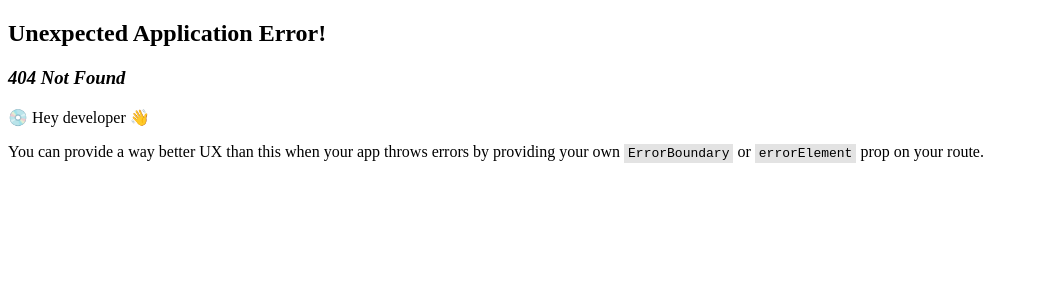
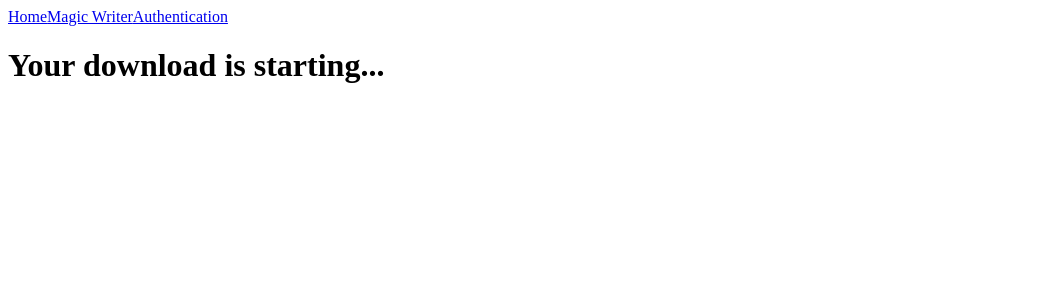
Before and after one commit to IsHaltEchtSo/magic_writer, a React (Vite) app in the folder frontend/: page /download in a window 1280 px wide. Before the commit this address had no page. Shown: the top 300 px of the page, without its empty margins (0-1039 px from the left). Built offline with nearby package versions, Linux system fonts and the light colour scheme.

Commit message:
Added downloading text

```diff
--- /dev/null
+++ b/frontend/src/download.jsx
@@ -0,0 +1,11 @@
+import NavigationBar from "./components/navbar";
+
+
+export default function DownloadPage() {
+    return (
+        <>
+            <NavigationBar />
+            <h1>Your download is starting...</h1>
+        </>
+    )
+}
--- a/frontend/src/main.jsx
+++ b/frontend/src/main.jsx
@@ -4,6 +4,7 @@ import { createBrowserRouter, RouterProvider} from "react-router-dom";
 import WriterPage from './writer.jsx';
 import IndexPage from './index.jsx'
 import AuthenticationPage from './authentication.jsx'
+import DownloadPage from './download.jsx'
 
 
 const router = createBrowserRouter([
@@ -16,6 +17,10 @@ const router = createBrowserRouter([
     element: <AuthenticationPage />,
   },
   {
+    path: "/download",
+    element: <DownloadPage />,
+  },
+  {
     path: '/writer',
     element: <WriterPage />
   }
--- a/frontend/src/writer.jsx
+++ b/frontend/src/writer.jsx
@@ -10,6 +10,7 @@ export default function WriterPage() {
             <textarea></textarea>
             <br />
             <Link to='/writer'>Toggle</Link>
+            <Link to='/download'>Download</Link>
         </>
     )
 }
```
